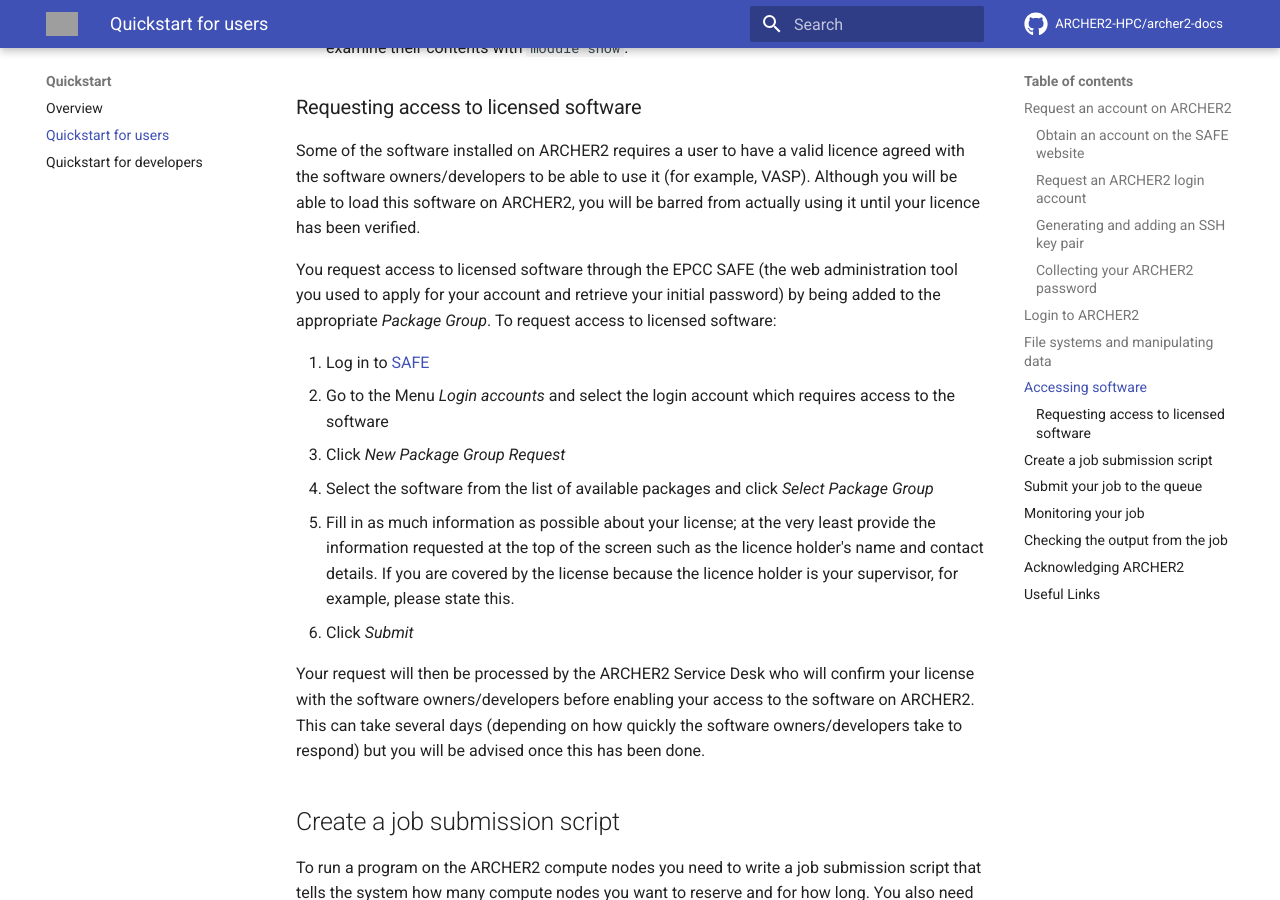
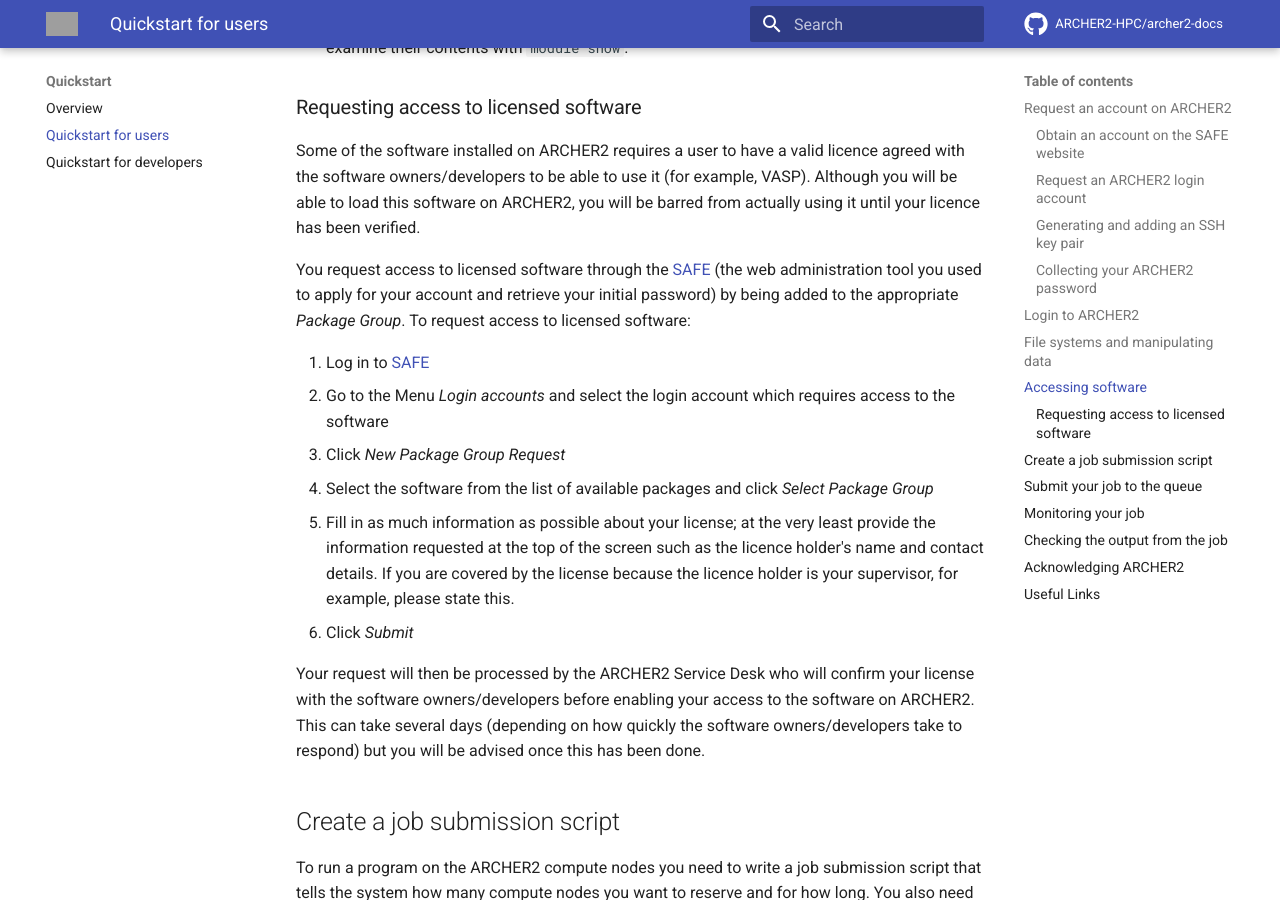
Before and after one commit to ARCHER2-HPC/archer2-docs, an MkDocs documentation site: the page built from docs/quick-start/quickstart-users.md, in a window 1280 px wide and 900 px high, scrolled down 6136 px. Built offline with MkDocs 1.6.1 and Material for MkDocs 9.7.7, drawn with Linux system fonts in a browser that asks for light colours; comment, search, counter and statistics services are not loaded; some of the changed text lies outside the part shown; grey boxes are pictures that could not be loaded.

```diff
--- a/docs/quick-start/quickstart-users.md
+++ b/docs/quick-start/quickstart-users.md
@@ -276,7 +276,7 @@ use it (for example, VASP). Although you will be able to load this
 software on ARCHER2, you will be barred from actually using it until
 your licence has been verified.
 
-You request access to licensed software through the EPCC SAFE (the web
+You request access to licensed software through the [SAFE](http://safe.epcc.ed.ac.uk) (the web
 administration tool you used to apply for your account and retrieve your
 initial password) by being added to the appropriate *Package Group*. To
 request access to licensed software:
@@ -371,12 +371,11 @@ You submit your job to the queues using the `sbatch` command:
 
 ## Monitoring your job
 
-You use the `squeue` command to examine jobs in the queue. Use:
+You use the `squeue` command to examine jobs in the queue. To list all the jobs **you** have in the queue, use:
 
     auser@uan01:/work/t01/t01/auser> squeue -u $USER
 
-To list all the jobs **you** have in the queue. `squeue` on its own
-lists all jobs in the queue from all users.
+`squeue` on its own lists all jobs in the queue from all users.
 
 ## Checking the output from the job
 
```
Also changed, not shown: other parts of docs/quick-start/quickstart-users.md (+5 -5 lines).
